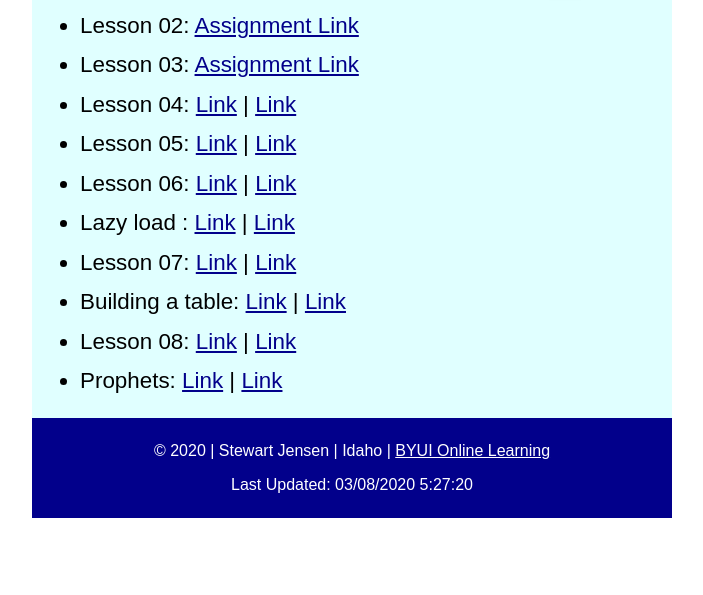
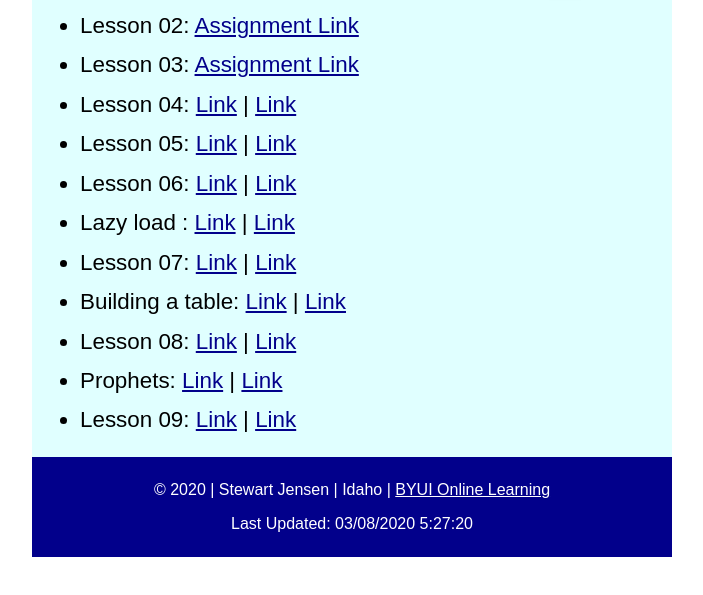
Before and after one commit to smjensen/smjensen.github.io, a plain HTML site: page index.html in a window 1280 px wide. Shown: the part 171-766 px from the top of the page, without its empty margins (288-991 px from the left). Drawn offline with Linux system fonts and the light colour scheme.

Commit message:
link to 9

```diff
--- a/index.html
+++ b/index.html
@@ -30,6 +30,7 @@
                 <li>Building a table: <a href="smjensen.github.io/tablebuild.html">Link</a> | <a href="#">Link</a></li>
                 <li>Lesson 08: <a href="smjensen.github.io/lesson8.html">Link</a> | <a href="#">Link</a></li>
                 <li>Prophets: <a href="smjensen.github.io/prophets.html">Link</a> | <a href="#">Link</a></li>
+                <li>Lesson 09: <a href="smjensen.github.io/lesson9.html">Link</a> | <a href="#">Link</a></li>
             </ul>
         </main>
 
```
